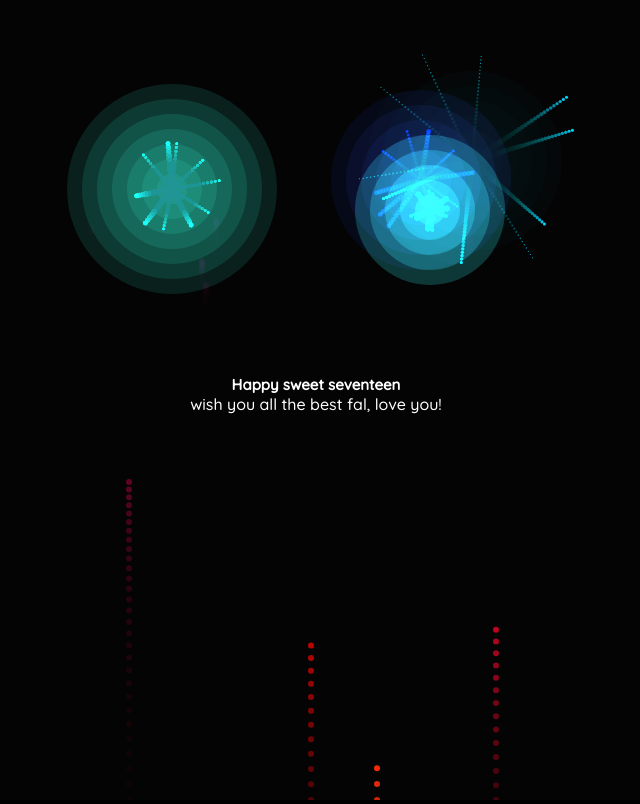
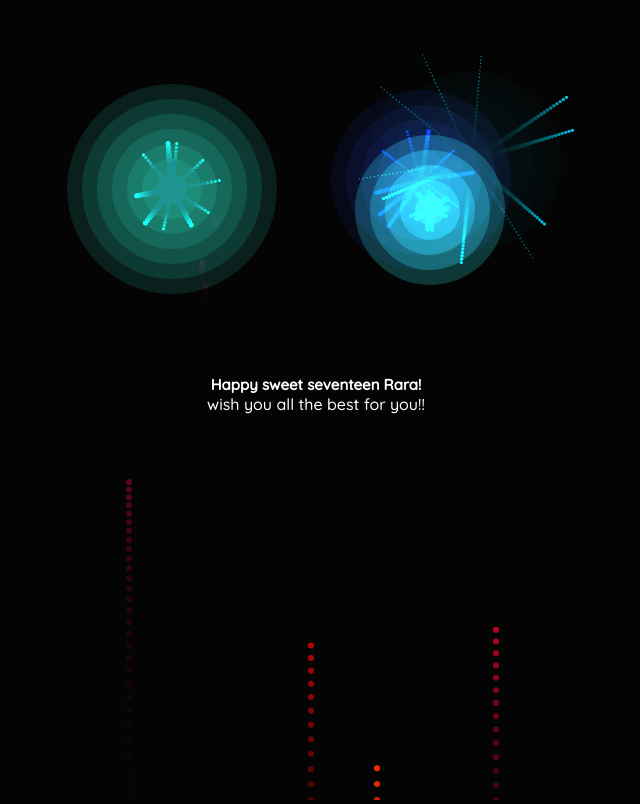
Before and after one commit to Kae7s/hbd, a plain HTML site: page index.html in a window 1280 px wide. Shown: the whole page, without its empty margins (324-964 px from the left). Drawn offline with Linux system fonts and the light colour scheme.

Commit message:
Update index.html

```diff
--- a/index.html
+++ b/index.html
@@ -36,8 +36,8 @@
 
             <body>
               <div class="box">
-              <h1>Happy sweet seventeen</h1>
-              <p>wish you all the best fal, love you!</p>
+              <h1>Happy sweet seventeen Rara!</h1>
+              <p>wish you all the best for you!!</p>
             <!-- partial:index.partial.html --></div>
 
         <canvas id="canvas"></canvas>
```
